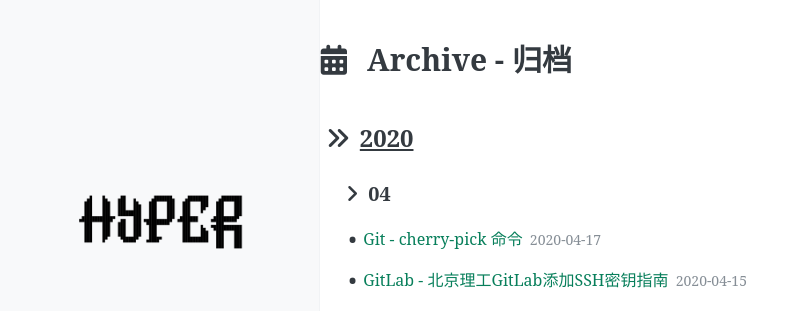
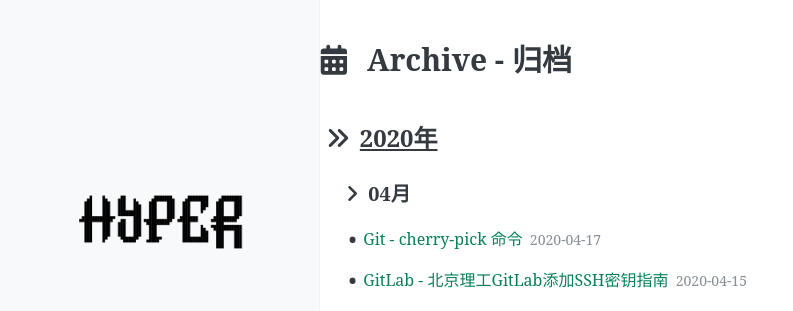
Before and after one commit to Hyperzsb/blog, a Jekyll site: the page built from archive/index.html, in a window 1280 px wide. Shown: the top 311 px of the page, without its empty margins (0-793 px from the left). Built offline with Jekyll 4.4.1, drawn with Linux system fonts in a browser that asks for light colours; nearby versions of some CDN libraries; comment, search, counter and statistics services are not loaded.

Commit message:
[feat]Update Archive

```diff
--- a/archive/index.html
+++ b/archive/index.html
@@ -12,18 +12,18 @@ permalink: /archive/
   {% for post in site.posts %}
 
   {% unless post.next %}
-    <h2><i class="fas fa-angle-double-right"></i>{{ post.date | date: '%Y' }}</h2>
-    <h3><i class="fas fa-angle-right"></i>{{ post.date | date: '%m' }}</h3>
+    <h2><i class="fas fa-angle-double-right"></i>{{ post.date | date: '%Y' | append: '年' }}</h2>
+    <h3><i class="fas fa-angle-right"></i>{{ post.date | date: '%m' | append: '月' }}</h3>
   {% else %}
     {%- capture year -%}{{- post.date | date: '%Y' -}}{%- endcapture -%}
     {%- capture next_year -%}{{- post.next.date | date: '%Y' -}}{%- endcapture -%}
     {%- capture month -%}{{- post.date | date: '%m' -}}{%- endcapture -%}
     {%- capture next_month -%}{{- post.next.date | date: '%m' -}}{%- endcapture -%}
     {%- if year != next_year -%}
-      <h2><i class="fas fa-angle-double-right"></i>{{- post.date | date: '%Y' -}}</h2>
-      <h3><i class="fas fa-angle-right"></i>{{- post.date | date: '%m' -}}</h3>
+      <h2><i class="fas fa-angle-double-right"></i>{{- post.date | date: '%Y' | append: '年' -}}</h2>
+      <h3><i class="fas fa-angle-right"></i>{{- post.date | date: '%m' | append: '月' -}}</h3>
     {%- elsif  month != next_month -%}
-      <h3><i class="fas fa-angle-right"></i>{{- post.date | date: '%m' -}}</h3>
+      <h3><i class="fas fa-angle-right"></i>{{- post.date | date: '%m' | append: '月' -}}</h3>
     {%- endif -%}
   {% endunless %}
 
```
